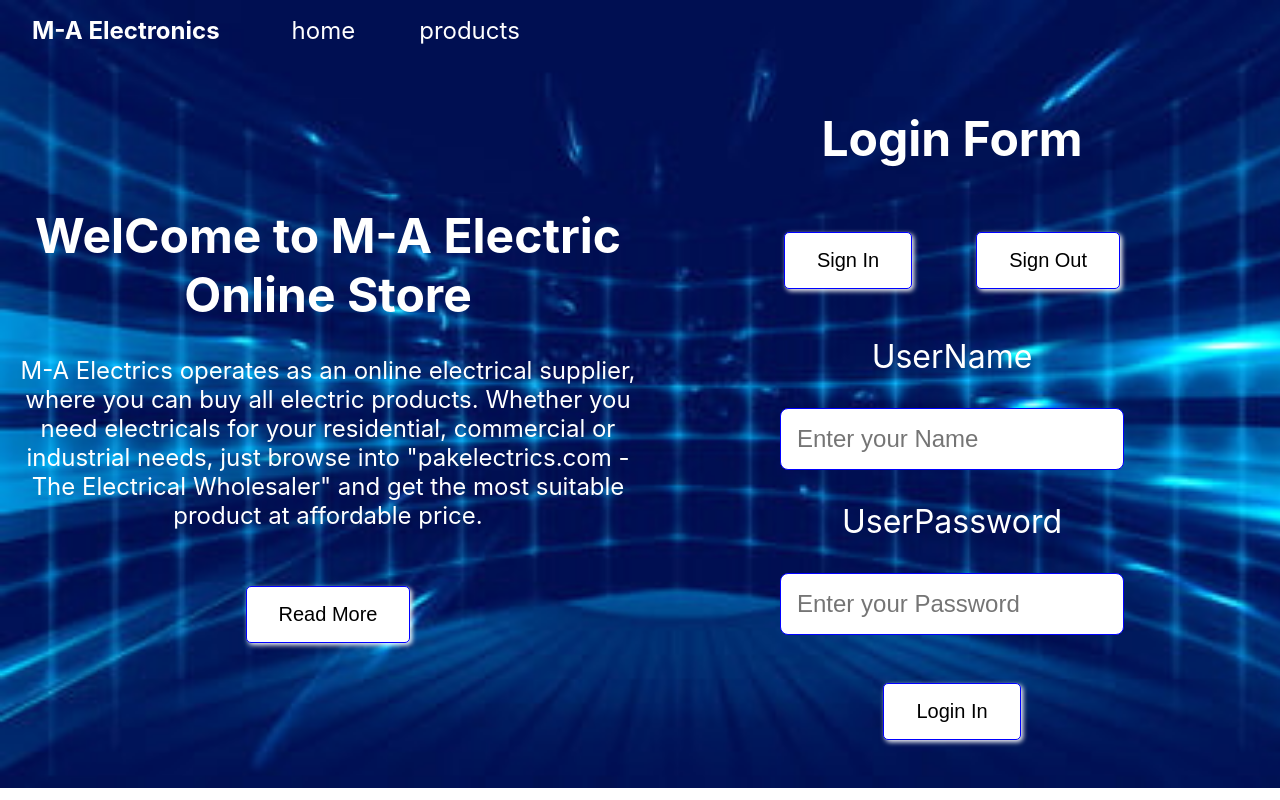
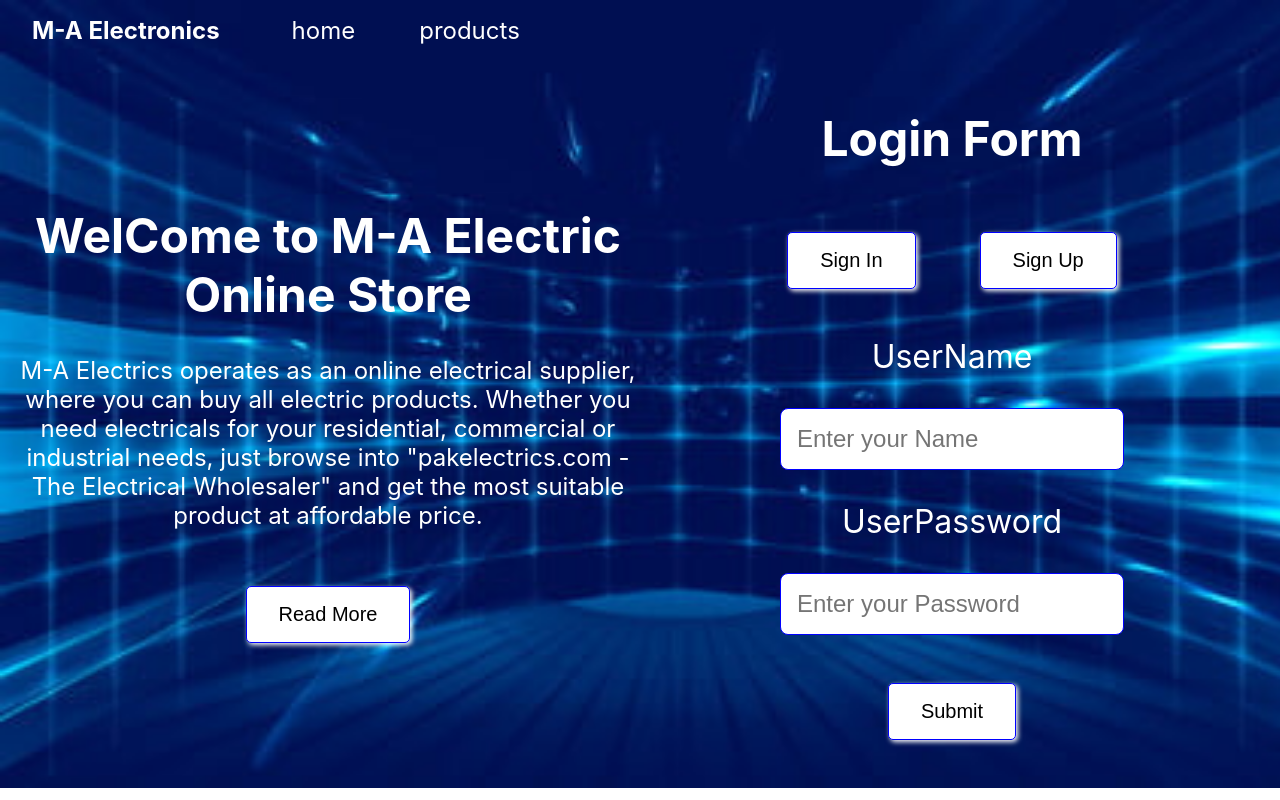
Before and after one commit to ManzoorAhmad1/Electric_Products, a React (Create React App) app: page / in a window 1280 px wide. Built offline with nearby package versions, Linux system fonts and the light colour scheme.

Commit message:
update login form

```diff
--- a/src/Component/LoginForm/LoginForm.js
+++ b/src/Component/LoginForm/LoginForm.js
@@ -23,13 +23,13 @@
                 </div>
                 <div className={classes.loginButton}>
                     <button className={classes.button} >Sign In</button>
-                    <button className={classes.button} >Sign Out</button>
+                    <button className={classes.button} >Sign Up</button>
                 </div>
                 <label>UserName</label >
                 <input type="text" placeholder="Enter your Name" onChange={onchangeUserHandler} />
                 <label>UserPassword</label >
                 <input type="password" placeholder="Enter your Password" onChange={onchangePasswordHandler} />
-                <button className={classes.button} >Login In</button>
+                <button className={classes.button} >Submit</button>
             </form>
         </div>
     )
```
